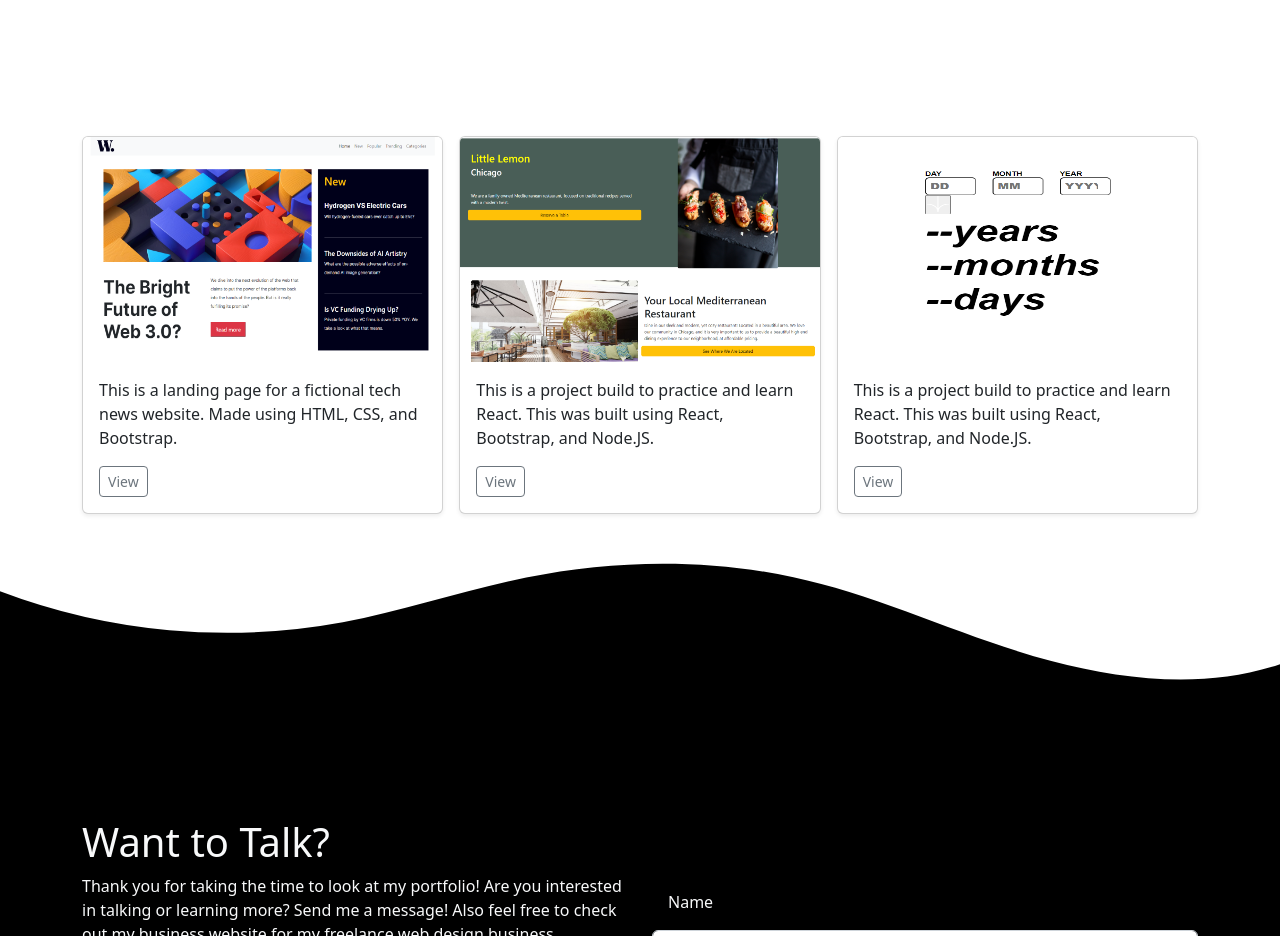
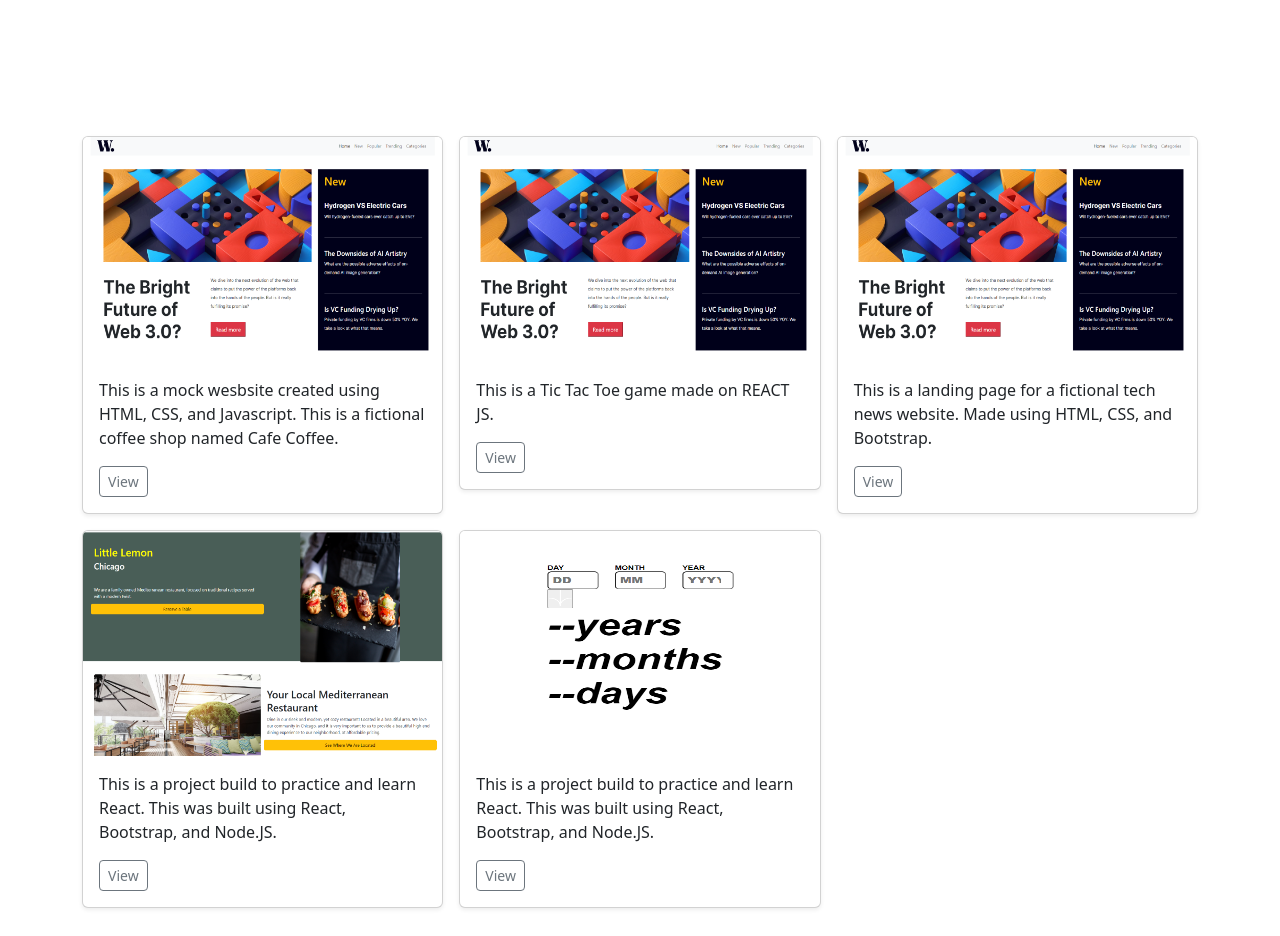
Before and after one commit to CodeCruze/Developer-Portfolio, a plain HTML site: page index.html in a window 1280 px wide. Shown: the part 2820-3756 px from the top of the page. Drawn offline with nearby package versions, Linux system fonts and the light colour scheme.

Commit message:
add more to portfolio

```diff
--- a/index.html
+++ b/index.html
@@ -121,6 +121,40 @@
       <div class="container">
 
         <div class="row row-cols-1 row-cols-sm-2 row-cols-md-3 g-3">
+          <div class="col">
+            <div class="card shadow-sm">
+              <img class="bd-placeholder-img card-img-top" width="100%" height="225" src="Images/Screenshot 2024-05-07 143142.png" role="img" aria-label="Placeholder: Thumbnail" preserveAspectRatio="xMidYMid slice" focusable="false"></img>
+
+              <div class="card-body">
+                <p class="card-text">This is a mock wesbsite created using HTML, CSS, and Javascript. This is a fictional coffee shop named Cafe Coffee.</p>
+                <div class="d-flex justify-content-between align-items-center">
+                  <div class="btn-group">
+                  <a href="https://cafe-coffee-site.netlify.app/">
+                    <button type="button" class="btn btn-sm btn-outline-secondary" >View</button>
+                  </a>
+                  </div>
+
+                </div>
+              </div>
+            </div>
+          </div>
+          <div class="col">
+            <div class="card shadow-sm">
+              <img class="bd-placeholder-img card-img-top" width="100%" height="225" src="Images/Screenshot 2024-05-07 143142.png" role="img" aria-label="Placeholder: Thumbnail" preserveAspectRatio="xMidYMid slice" focusable="false"></img>
+
+              <div class="card-body">
+                <p class="card-text">This is a Tic Tac Toe game made on REACT JS.</p>
+                <div class="d-flex justify-content-between align-items-center">
+                  <div class="btn-group">
+                  <a href="https://xoxoreact.netlify.app/">
+                    <button type="button" class="btn btn-sm btn-outline-secondary" >View</button>
+                  </a>
+                  </div>
+
+                </div>
+              </div>
+            </div>
+          </div>
           <div class="col">
             <div class="card shadow-sm">
               <img class="bd-placeholder-img card-img-top" width="100%" height="225" src="Images/Screenshot 2024-05-07 143142.png" role="img" aria-label="Placeholder: Thumbnail" preserveAspectRatio="xMidYMid slice" focusable="false"></img>
```
